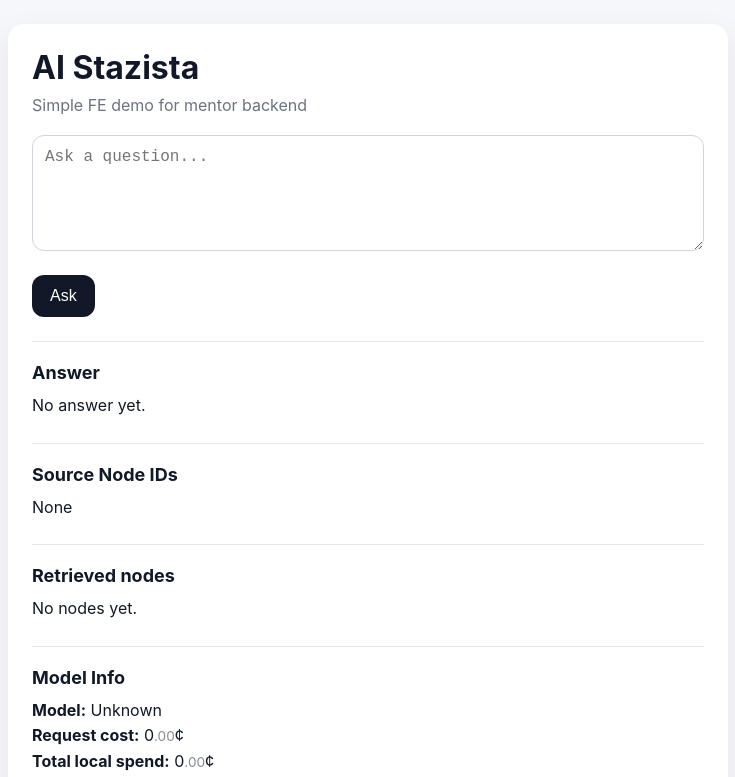
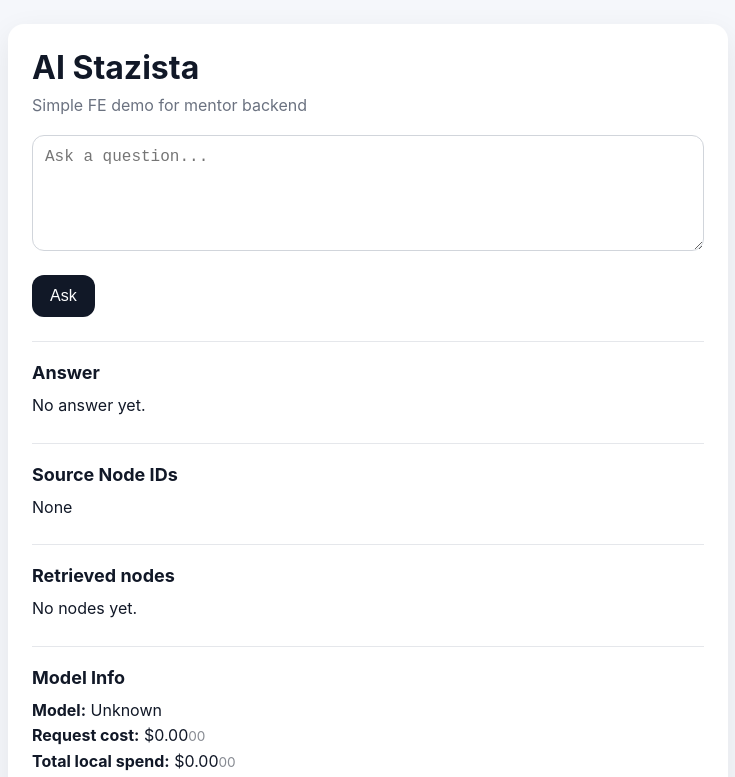
Before and after one commit to wixen28/ai-intern-fe, a React (Vite) app: page / in a window 1280 px wide. Shown: the top 777 px of the page, without its empty margins (272-1007 px from the left). Built offline with nearby package versions, Linux system fonts and the light colour scheme.

Commit message:
small cents update ui

```diff
--- a/src/App.tsx
+++ b/src/App.tsx
@@ -128,24 +128,20 @@ function App() {
           <p>
             <strong>Request cost:</strong>{" "}
             <span>
-              {requestCostParts.unit === "$" ? "$" : ""}
               {requestCostParts.main}
               <span style={{ opacity: 0.5, fontSize: "0.85em" }}>
-                .{requestCostParts.decimals}
+                {requestCostParts.subtle}
               </span>
-              {requestCostParts.unit === "¢" ? "¢" : ""}
             </span>
           </p>
 
           <p>
             <strong>Total local spend:</strong>{" "}
             <span>
-              {sessionCostParts.unit === "$" ? "$" : ""}
               {sessionCostParts.main}
               <span style={{ opacity: 0.5, fontSize: "0.85em" }}>
-                .{sessionCostParts.decimals}
+                {sessionCostParts.subtle}
               </span>
-              {sessionCostParts.unit === "¢" ? "¢" : ""}
             </span>
           </p>
           <button
--- a/src/helpers.ts
+++ b/src/helpers.ts
@@ -1,22 +1,9 @@
 export function formatMoneyParts(dollars: number) {
-  if (dollars < 1) {
-    const cents = dollars * 100
-    const full = cents.toFixed(4)
-    const [main, decimals = "00"] = full.split(".")
-
-    return {
-      unit: "¢",
-      main,
-      decimals: decimals.slice(0, 2)
-    }
-  }
-
   const full = dollars.toFixed(4)
-  const [main, decimals = "00"] = full.split(".")
+  const [whole, decimals = "0000"] = full.split(".")
 
   return {
-    unit: "$",
-    main,
-    decimals: decimals.slice(0, 2)
+    main: `$${whole}.${decimals.slice(0, 2)}`,
+    subtle: decimals.slice(2, 4)
   }
 }
```
